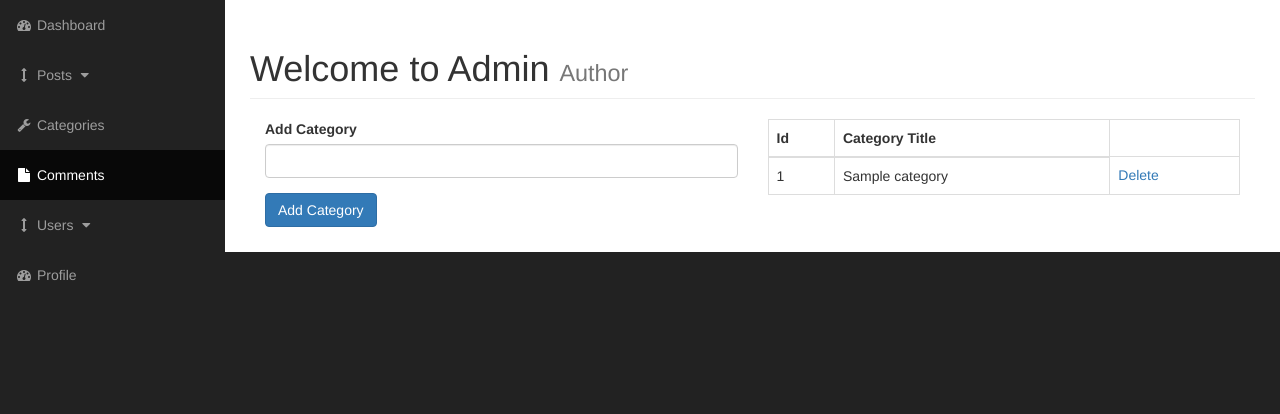
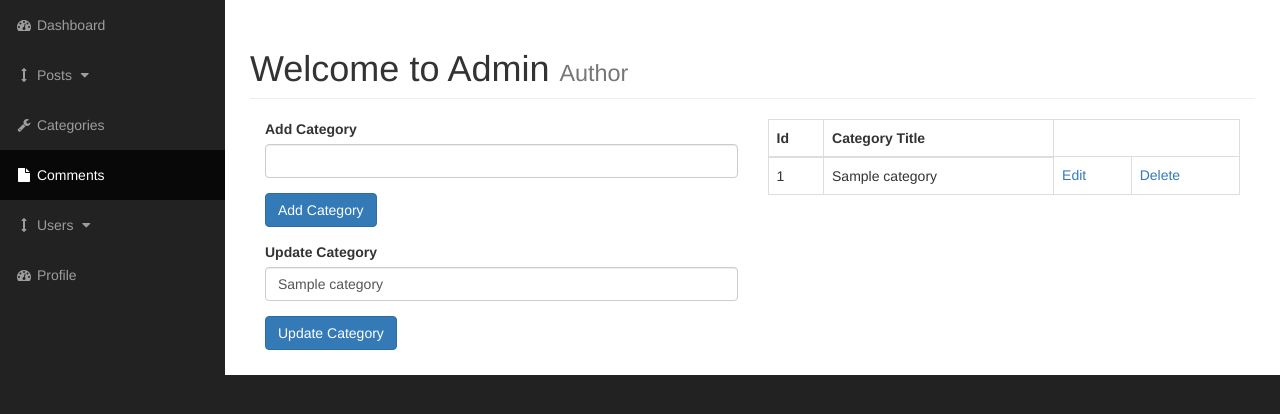
Before and after one commit to Fr3shDev/USAf, a PHP site: page /admin/categories.php?edit=1 in a window 1280 px wide. Shown: the part 51-465 px from the top of the page. Run offline with PHP 8.4, Linux system fonts and the light colour scheme; tables that the repository leaves empty or names only in its code hold one stand-in row (values such as "Sample post").

Commit message:
Add edit and update categories functionality

```diff
--- a/admin/categories.php
+++ b/admin/categories.php
@@ -67,6 +67,17 @@
                                 <input class="btn btn-primary" type="submit" name="submit" value="Add Category">
                             </div>
                         </form>
+
+                        <?php
+
+                        if(isset($_GET['edit'])) {
+                            $cat_id = $_GET['edit'];
+
+                            include "includes/update_categories.php";
+                        }
+
+                        ?>
+
                     </div>
 
                     <div class="col-xs-12 col-sm-6">
@@ -76,6 +87,8 @@
                                 <tr>
                                     <th>Id</th>
                                     <th>Category Title</th>
+
+
                                 </tr>
                             </thead>
                             <tbody>
@@ -91,6 +104,7 @@
                                     echo "<tr>";
                                     echo "<td>{$cat_id}</td>";
                                     echo "<td>{$cat_title}</td>";
+                                    echo "<td><a href = 'categories.php?edit={$cat_id}'>Edit</a></td>";
                                     echo "<td><a href='categories.php?delete={$cat_id}'>Delete</a></td>";
                                     echo "</tr>";
                                 }
--- /dev/null
+++ b/admin/includes/update_categories.php
@@ -0,0 +1,46 @@
+<form action="" method="post">
+                            <div class="form-group">
+                                <label for="cat_title">Update Category</label>
+
+                                <?php
+
+                                if(isset($_GET['edit'])) {
+                                    $cat_id = $_GET['edit'];
+                                    $query = "SELECT * FROM categories WHERE cat_id = $cat_id";
+                                    $select_categories_id = mysqli_query($connection, $query);
+
+                                    while ($row = mysqli_fetch_assoc($select_categories_id)) {
+                                        $cat_id = $row['cat_id'];
+                                        $cat_title = $row['cat_title'];
+
+                                        ?>
+                                        <input value="<?php if(isset($cat_title)){echo $cat_title;} ?>" type="text" class="form-control" name="cat_title">
+                                <?php } } ?>
+
+                                <?php //UPDATE QUERY
+if(isset($_POST['update_category'])) {
+    $the_cat_title = $_POST['cat_title'];
+
+    $query = "UPDATE categories SET cat_title = '{$the_cat_title}' WHERE cat_id = {$cat_id} ";
+    $update_query = mysqli_query($connection, $query);
+
+    if(!$update_query) {
+        die("QUERY FAILED" . mysqli_error($connection));
+    }
+
+}
+
+?>
+
+
+
+
+
+
+
+
+                            </div>
+                            <div class="form-group">
+                                <input class="btn btn-primary" type="submit" name="update_category" value="Update Category">
+                            </div>
+                        </form>
```
